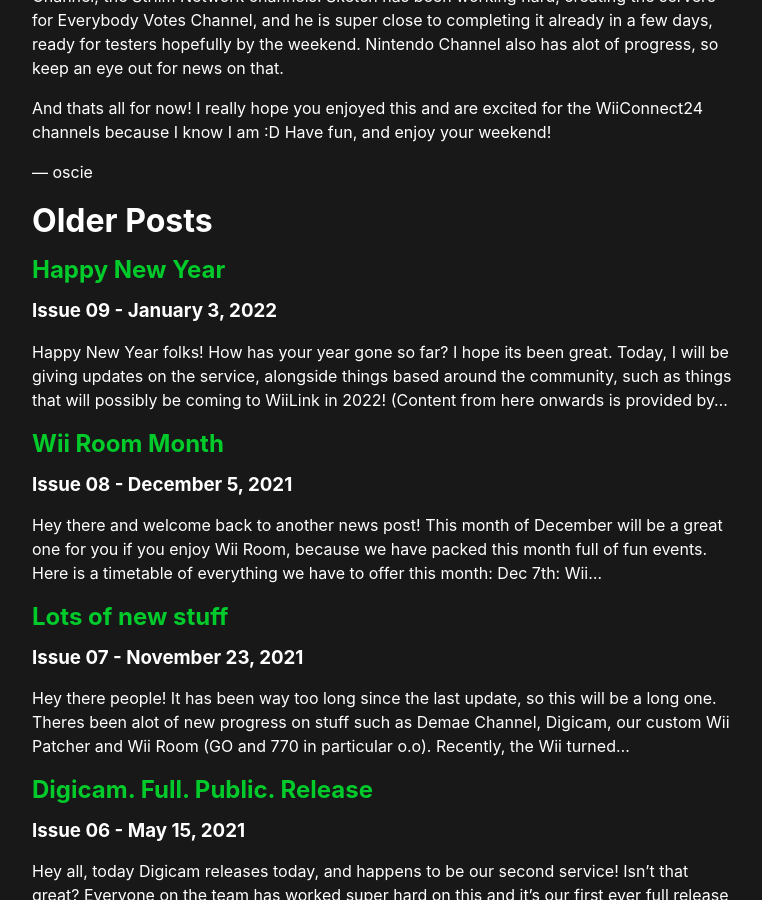
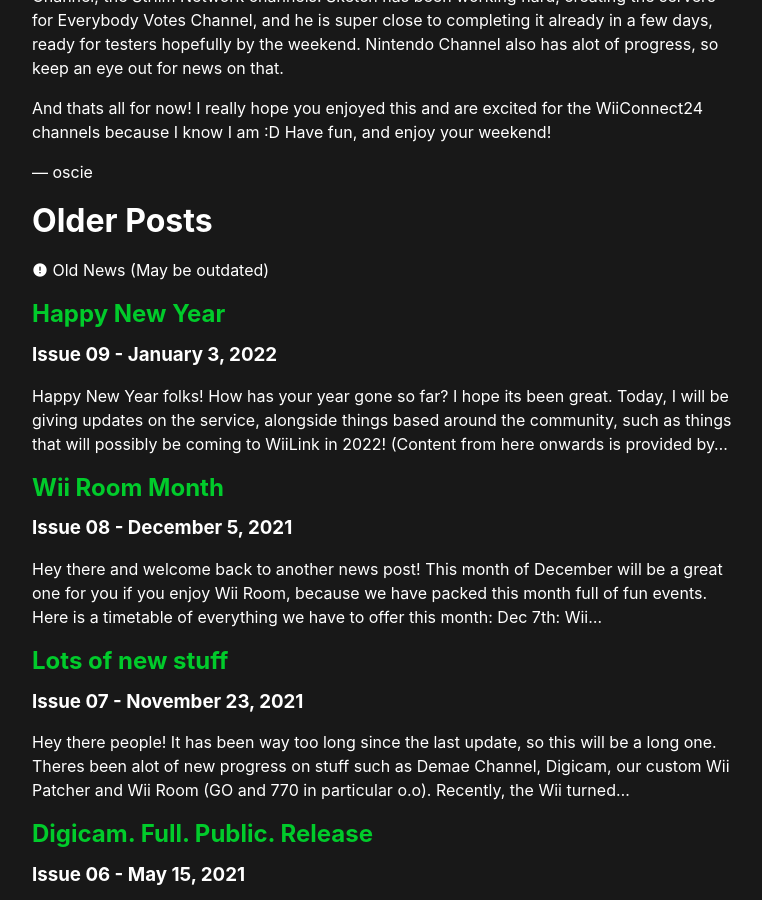
Before and after one commit to WiiLink24/WiiLink24.github.io, a Jekyll site: the page built from news.md, in a window 1280 px wide and 900 px high, scrolled down 3473 px. Shown: the whole window, without its empty margins (254-1016 px from the left). Built offline with Jekyll 4.4.1, drawn with Linux system fonts in a browser that asks for light colours.

Commit message:
Add old news disclaimer on main news page

```diff
--- a/news.md
+++ b/news.md
@@ -44,6 +44,8 @@
 
 
 # Older Posts
+{{ site.oldnews }}
+
 {% comment %}
   Posts beyond the 3 most recent will only be linked to.
 {% endcomment %}
```
